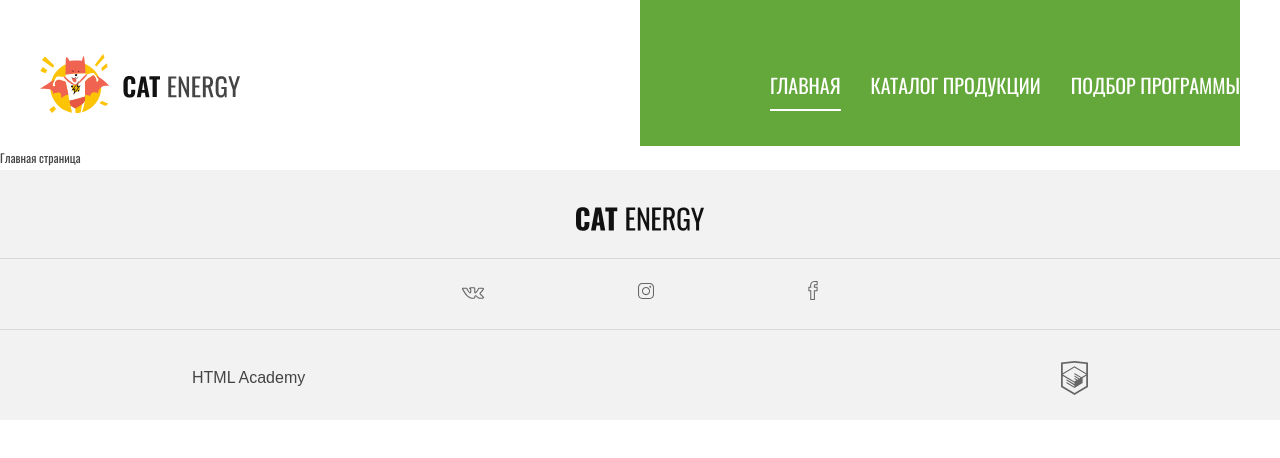
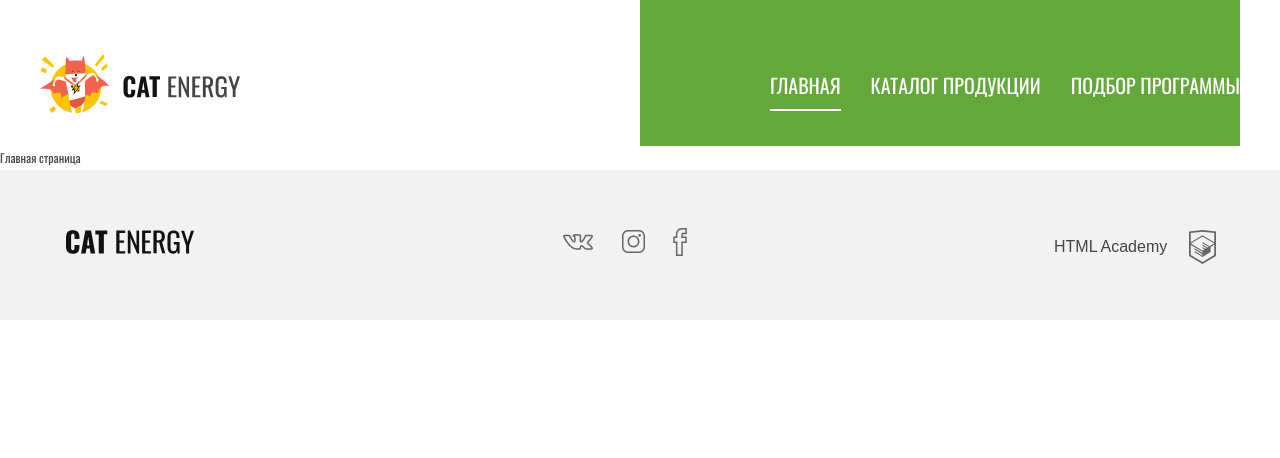
Before and after one commit to fadeyush/cat-energy, a React (Create React App) app: page /about in a window 1280 px wide. Shown: the top 458 px of the page. Built offline with nearby package versions, Linux system fonts and the light colour scheme.

Commit message:
стилизация footer для tablet

```diff
--- a/src/components/Footer.tsx
+++ b/src/components/Footer.tsx
@@ -7,9 +7,11 @@ import FooterCopyright from './FooterCopyright';
 const Footer: FC = () => {
     return (
         <footer className='page-footer'>
-            <FooterLogo/>
-            <FooterMediaList/>
-            <FooterCopyright/>
+            <div className='page-footer__wrapper'>
+                <FooterLogo/>
+                <FooterMediaList/>
+                <FooterCopyright/>
+            </div>
         </footer>
     );
 };
--- a/src/styles/footerLogo.scss
+++ b/src/styles/footerLogo.scss
@@ -6,9 +6,12 @@
     display: block;
 
     padding: 37px 0 27px 0;
+
+    box-sizing: border-box;
 }
 
 .logo-footer {
+    box-sizing: border-box;
     width: 128px;
     height: 24px;
 
@@ -25,6 +28,12 @@
 }
 
 @media (min-width: $tablet-width) {
+    .logo-footer__wrapper {
+        border: none;
+        width: 132px;
+        padding: 0;
+        height: 24px;
+    }
 }
 
 @media (min-width: $desktop-width) {
--- a/src/styles/footerMedia.scss
+++ b/src/styles/footerMedia.scss
@@ -1,6 +1,7 @@
 @import './variables.scss';
 
 .footer-media__list {
+    box-sizing: border-box;
     list-style: none;
     margin: 0;
     padding: 0;
@@ -17,6 +18,7 @@
 }
 
 .footer-media__ikon {
+    box-sizing: border-box;
     &--vk * {
         width: 22px;
         height: 12px;
@@ -45,3 +47,34 @@
     fill: $buttonGreen;
     opacity: 0.8;
 }
+
+
+@media (min-width: $tablet-width) {
+    .footer-media__list {
+        border: none;
+        width: 124px;
+        height: 30px;
+        padding: 0;
+        justify-content: space-between;
+    }
+
+    .footer-media__ikon {
+        &--vk * {
+            width: 30px;
+            height: 16px;
+        }
+
+        &--ig * {
+            width: 23px;
+            height: 23px;
+        }
+
+        &--fb * {
+            width: 14px;
+            height: 28px;
+        }
+    }
+}
+
+@media (min-width: $desktop-width) {
+}
--- a/src/styles/pageFooter.scss
+++ b/src/styles/pageFooter.scss
@@ -2,9 +2,11 @@
 
 .page-footer {
     background-color: $backgroundColorGray;
+    box-sizing: border-box;
 }
 
 .footer-copyright {
+    box-sizing: border-box;
     display: flex;
     padding: 20px 15% 14px;
     justify-content: space-between;
@@ -44,9 +46,25 @@
     }
 }
 
+@media (min-width: $tablet-width) {
+    .page-footer {
+        height: 150px;
+    }
+    .page-footer__wrapper {
+        display: flex;
+        margin: 0 auto;
+        width: 90%;
+        justify-content: space-between;
 
+        padding: 60px 0;
+        box-sizing: border-box;
+    }
 
-@media (min-width: $tablet-width) {
+    .footer-copyright {
+        width: 162px;
+        height: 34px;
+        padding: 0;
+    }
 }
 
 @media (min-width: $desktop-width) {
```
